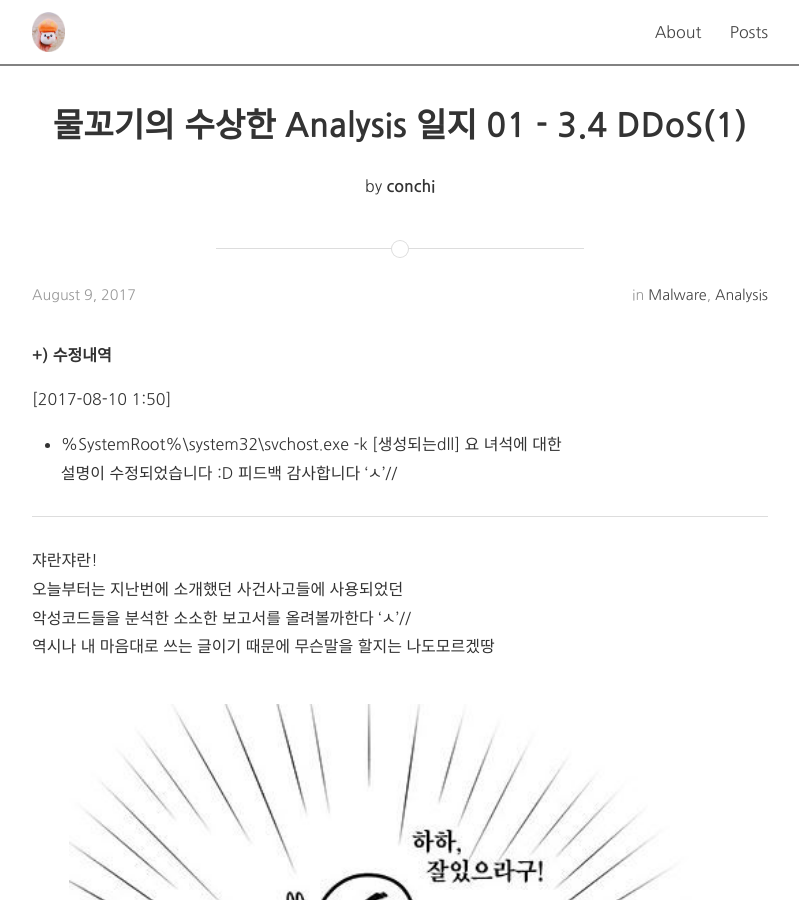
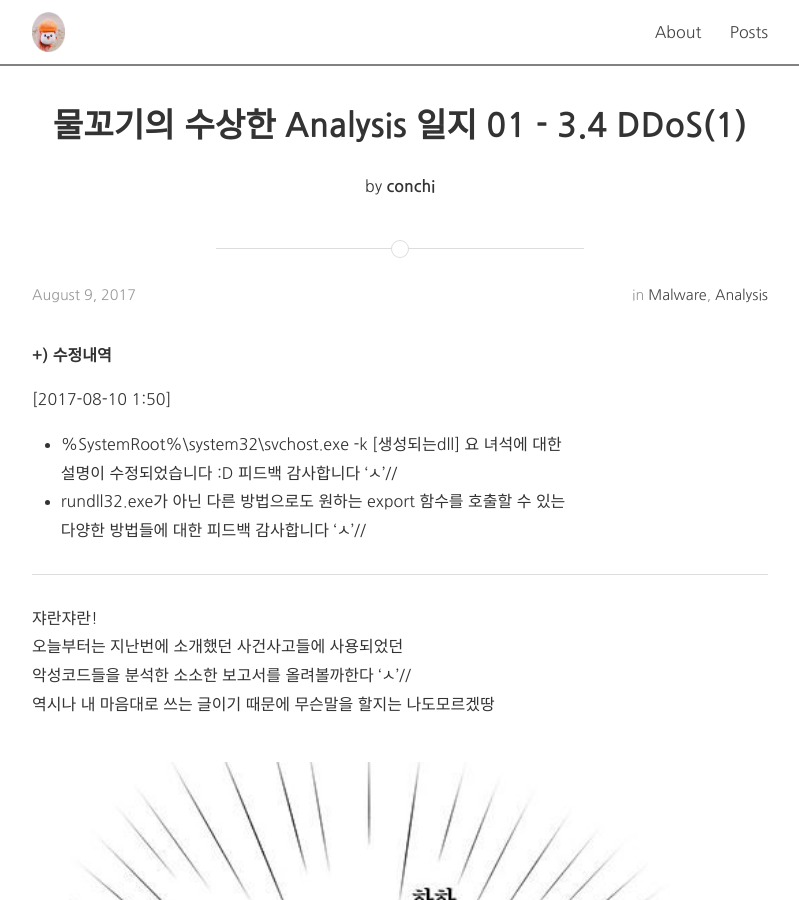
Before and after one commit to conchiholic/-conchiholic.github.io, a Jekyll site: the page built from _posts/2017-08-09-Analysis-diary01.md, in a window 1280 px wide and 900 px high. Shown: the whole window, without its empty margins (240-1039 px from the left). Built offline with Jekyll 4.4.1, drawn with Linux system fonts in a browser that asks for light colours; nearby versions of some CDN libraries; comment, search, counter and statistics services are not loaded.

Commit message:
Update Analysis-diary01.md

```diff
--- a/_posts/2017-08-09-Analysis-diary01.md
+++ b/_posts/2017-08-09-Analysis-diary01.md
@@ -11,6 +11,8 @@ categories: Malware Analysis
 [2017-08-10 1:50]
 - %SystemRoot%\\system32\\svchost.exe -k [생성되는dll]  요 녀석에 대한
 설명이 수정되었습니다 :D 피드백 감사합니다 'ㅅ'//
+- rundll32.exe가 아닌 다른 방법으로도 원하는 export 함수를 호출할 수 있는
+다양한 방법들에 대한 피드백 감사합니다 'ㅅ'//
 
 - - -
 
```
